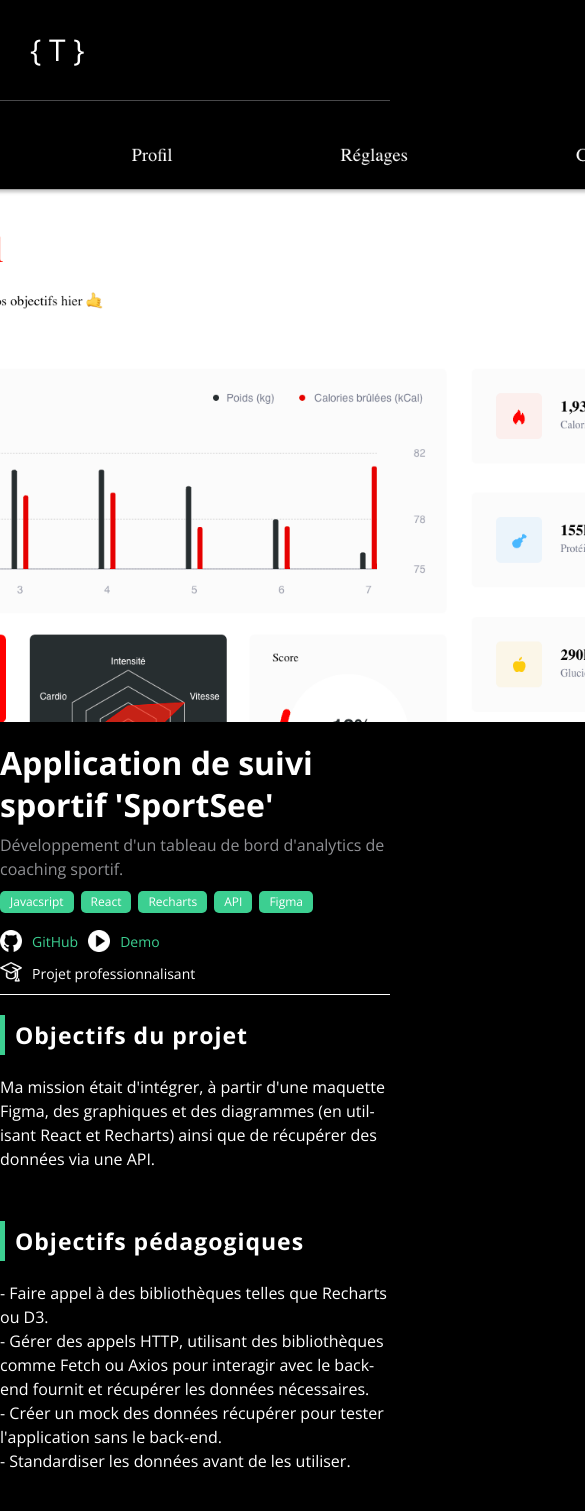
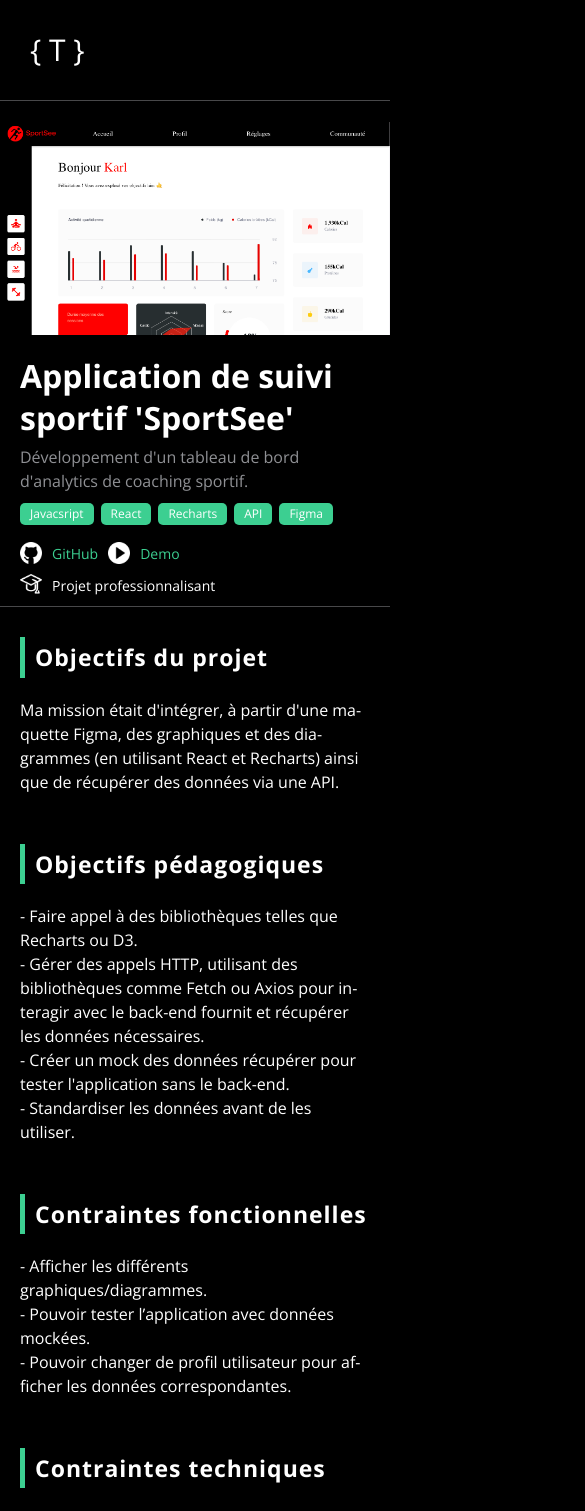
Before and after one commit to ThomasJSimpson/portfolio, a React (Vite) app: page /project/1 in a window 390 px wide. Shown: the top 1511 px of the page, 585 px wide, since content can reach past the window. Built offline with nearby package versions, Linux system fonts and the light colour scheme; the HTML template or start-up script is replaced by a standard one.

Commit message:
test responsive projectpage

```diff
--- a/src/App.css
+++ b/src/App.css
@@ -374,11 +374,13 @@
   display: flex;
   flex-direction: column;
   padding-bottom: 1rem;
-  border-bottom: solid 1px white;
 }
 .project-page--img {
-  width: 110rem;
-  height: 60rem;
+  /* width: 110rem;
+  height: 60rem; */
+  width: 100%;
+
+  aspect-ratio: 11 / 6;
   overflow: hidden;
   border-radius: 3rem;
   margin-bottom: 2rem;
@@ -391,6 +393,9 @@
 }
 .project-page--title {
   color: #8f9094;
+  padding-bottom: 2rem;
+  /* border-bottom: solid 1px white; */
+  border-bottom: solid 1px rgba(143, 144, 148, 0.5);
 }
 .project-page--title h1 {
   font-size: 3.2rem;
@@ -756,6 +761,16 @@
   .about-descr h1 {
     font-size: 2rem;
   }
+  .project-page--img {
+    border-radius: 0;
+  }
+
+  .project-page--title {
+    padding: 0 2rem 1rem;
+  }
+  .project-page--description {
+    padding: 0 2rem;
+  }
 }
 @media (max-width: 639px) {
   .tags-list {
```
